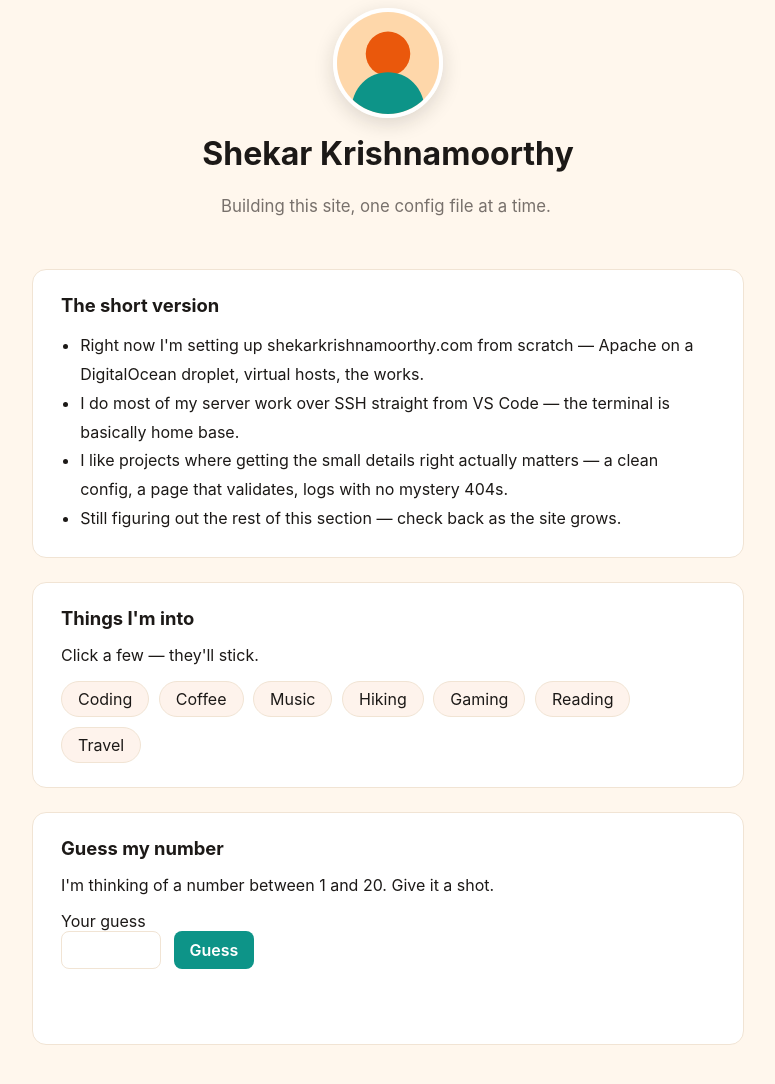
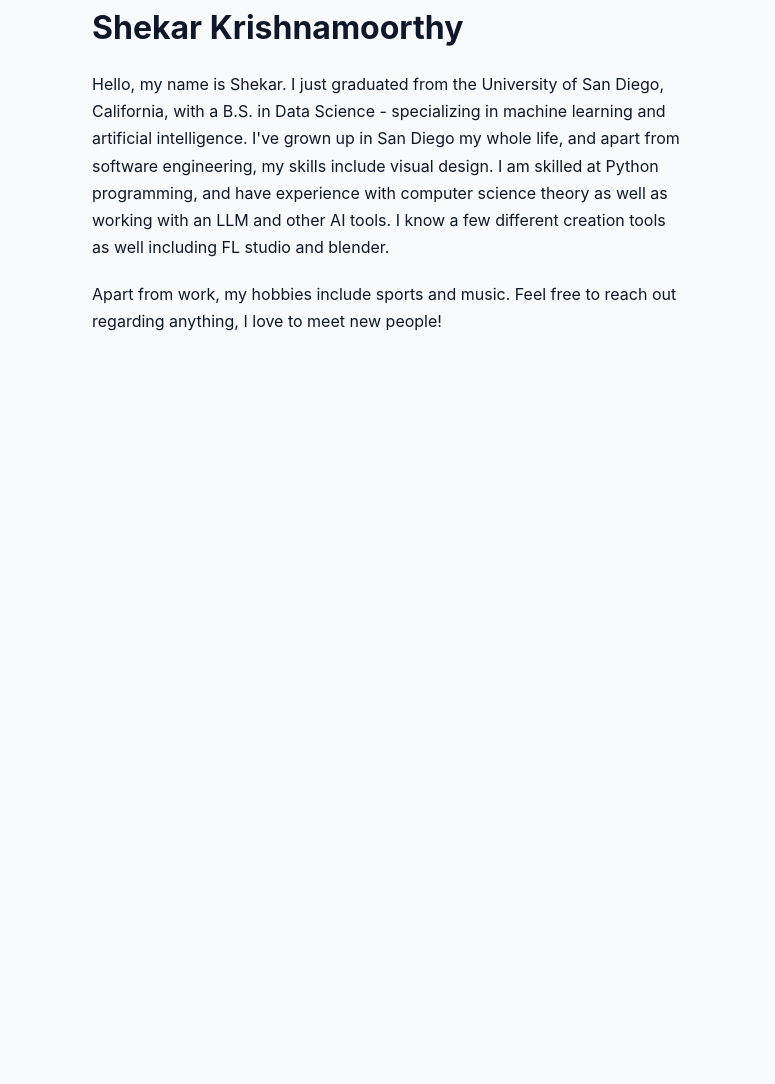
Before and after one commit to shekark642/shekarkrishnamoorthy.com, a plain HTML site: page members/shekarkrishnamoorthy.html in a window 1280 px wide. Shown: the part 40-1124 px from the top of the page, without its empty margins (252-1027 px from the left). After the commit the page ends 800 px from the top, so only its background shows below. Drawn offline with Linux system fonts and the light colour scheme.

Commit message:
Simplify About Me page to just name + bio
Replaced the placeholder page (avatar illustration, typewriter intro,
clickable tag cloud, a number-guessing game, a "still figuring out this
section" facts list) with exactly what was asked for: the name as a
heading, then the actual bio text, nothing else. Dropped the custom
orange/teal theme override along with it, since it existed only to
style the now-removed avatar/game elements - the page now just
inherits the shared site-nav.css tokens like every other page.

Kept the favicon and both tracking scripts (analytics.js, collector.js)
- those aren't page content, they're what the About Me Metrics
dashboard feature depends on, and removing them would silently break
that reporting without anyone having asked for it.

Co-Authored-By: Claude Sonnet 5 <noreply@anthropic.com>

```diff
--- a/members/shekarkrishnamoorthy.html
+++ b/members/shekarkrishnamoorthy.html
@@ -11,236 +11,27 @@
 <!-- HW3 custom analytics collector: static/performance/activity data -->
 <script src="https://collector.shekarkrishnamoorthy.com/collector.js" async></script>
 <style>
-  /* This page intentionally uses a different theme than the rest of the
-     site - overriding the shared design tokens from site-nav.css here
-     cascades automatically into every shared rule that reads var(...). */
-  :root {
-    --bg: #fff7ed;
-    --card: #ffffff;
-    --text: #1c1917;
-    --muted: #78716c;
-    --accent: #ea580c;
-    --accent2: #0d9488;
-    --border: #f1e4d4;
-  }
   main {
-    max-width: 760px;
+    max-width: 640px;
     margin: 0 auto;
     padding: 3rem 1.5rem 4rem;
   }
-
-  /* ---------- Intro ---------- */
-  .intro {
-    text-align: center;
-    margin-bottom: 2rem;
+  main h1 {
+    font-size: 2rem;
+    margin: 0 0 1.5rem;
   }
-  .avatar {
-    width: 110px;
-    height: 110px;
-    margin: 0 auto 1rem;
-    border-radius: 50%;
-    overflow: hidden;
-    border: 4px solid var(--card);
-    box-shadow: 0 6px 20px rgba(28,25,23,0.15);
-  }
-  .avatar svg { width: 100%; height: 100%; display: block; }
-  .intro h1 {
-    margin: 0 0 0.4rem;
-    font-size: 2rem;
-  }
-  .typewriter {
-    display: inline-block;
-    font-size: 1.05rem;
-    color: var(--muted);
-    border-right: 2px solid var(--accent);
-    white-space: nowrap;
-    overflow: hidden;
-    padding-right: 4px;
-  }
-
-  section {
-    background: var(--card);
-    border: 1px solid var(--border);
-    border-radius: 14px;
-    padding: 1.5rem 1.75rem;
-    margin-top: 1.5rem;
-  }
-  section h2 {
-    margin-top: 0;
-    font-size: 1.15rem;
-  }
-
-  /* ---------- Tag cloud ---------- */
-  .tags {
-    display: flex;
-    flex-wrap: wrap;
-    gap: 0.6rem;
-    padding: 0;
-    margin: 0;
-    list-style: none;
-  }
-  .tags button {
-    font: inherit;
-    cursor: pointer;
-    border: 1px solid var(--border);
-    border-radius: 999px;
-    padding: 0.45rem 1rem;
-    background: #fef3ec;
+  main p {
     color: var(--text);
-    transition: background 0.2s ease, transform 0.15s ease, color 0.2s ease;
-  }
-  .tags button:hover,
-  .tags button.picked {
-    background: var(--accent);
-    color: #fff;
-    transform: translateY(-2px);
-  }
-
-  /* ---------- Guessing game ---------- */
-  .game input[type="number"] {
-    font: inherit;
-    padding: 0.5rem 0.75rem;
-    border: 1px solid var(--border);
-    border-radius: 8px;
-    width: 100px;
-    margin-right: 0.5rem;
-  }
-  .game button {
-    font: inherit;
-    cursor: pointer;
-    border: none;
-    border-radius: 8px;
-    padding: 0.55rem 1rem;
-    background: var(--accent2);
-    color: #fff;
-    font-weight: 600;
-  }
-  .game p.result {
-    margin-top: 0.75rem;
-    min-height: 1.4rem;
-    font-weight: 600;
-    color: var(--accent2);
-  }
-
-  ul.facts {
-    padding-left: 1.2rem;
-    margin: 0;
-    line-height: 1.8;
-  }
-
-  footer {
-    text-align: center;
-    color: var(--muted);
-    font-size: 0.85rem;
-    margin-top: 2rem;
+    line-height: 1.7;
+    margin: 0 0 1.2rem;
   }
 </style>
 </head>
 <body>
 <main>
-
-  <div class="intro">
-    <!--
-      Avatar placeholder: swap the inline SVG below for a real photo once you have one:
-      <img src="/images/profile.jpg" alt="Shekar Krishnamoorthy" style="width:100%;height:100%;object-fit:cover;">
-    -->
-    <div class="avatar" aria-hidden="true">
-      <svg viewBox="0 0 110 110" role="img" aria-label="Placeholder avatar illustration">
-        <rect width="110" height="110" fill="#fed7aa"/>
-        <circle cx="55" cy="45" r="24" fill="#ea580c"/>
-        <path d="M15 110 c0 -30 20 -45 40 -45 s40 15 40 45 z" fill="#0d9488"/>
-      </svg>
-    </div>
-    <h1>Shekar Krishnamoorthy</h1>
-    <p class="typewriter" id="typewriter"></p>
-  </div>
-
-  <section aria-labelledby="about-heading">
-    <h2 id="about-heading">The short version</h2>
-    <ul class="facts">
-      <li>Right now I'm setting up shekarkrishnamoorthy.com from scratch — Apache on a DigitalOcean droplet, virtual hosts, the works.</li>
-      <li>I do most of my server work over SSH straight from VS Code — the terminal is basically home base.</li>
-      <li>I like projects where getting the small details right actually matters — a clean config, a page that validates, logs with no mystery 404s.</li>
-      <li>Still figuring out the rest of this section — check back as the site grows.</li>
-    </ul>
-  </section>
-
-  <section aria-labelledby="tags-heading">
-    <h2 id="tags-heading">Things I'm into</h2>
-    <p>Click a few — they'll stick.</p>
-    <ul class="tags" id="tagList">
-      <li><button type="button">Coding</button></li>
-      <li><button type="button">Coffee</button></li>
-      <li><button type="button">Music</button></li>
-      <li><button type="button">Hiking</button></li>
-      <li><button type="button">Gaming</button></li>
-      <li><button type="button">Reading</button></li>
-      <li><button type="button">Travel</button></li>
-      <!-- Edit this list freely — add or remove <li><button type="button">Tag</button></li> items -->
-    </ul>
-  </section>
-
-  <section class="game" aria-labelledby="game-heading">
-    <h2 id="game-heading">Guess my number</h2>
-    <p>I'm thinking of a number between 1 and 20. Give it a shot.</p>
-    <form id="guessForm">
-      <label for="guessInput">Your guess</label><br>
-      <input type="number" id="guessInput" name="guess" min="1" max="20" required>
-      <button type="submit">Guess</button>
-    </form>
-    <p class="result" id="guessResult" role="status"></p>
-  </section>
+  <h1>Shekar Krishnamoorthy</h1>
+  <p>Hello, my name is Shekar. I just graduated from the University of San Diego, California, with a B.S. in Data Science - specializing in machine learning and artificial intelligence. I've grown up in San Diego my whole life, and apart from software engineering, my skills include visual design. I am skilled at Python programming, and have experience with computer science theory as well as working with an LLM and other AI tools. I know a few different creation tools as well including FL studio and blender.</p>
+  <p>Apart from work, my hobbies include sports and music. Feel free to reach out regarding anything, I love to meet new people!</p>
 </main>
-
-<script>
-  (function () {
-    "use strict";
-
-    // Typewriter intro
-    var line = "Building this site, one config file at a time.";
-    var el = document.getElementById("typewriter");
-    var i = 0;
-    function typeNext() {
-      if (i <= line.length) {
-        el.textContent = line.slice(0, i);
-        i += 1;
-        setTimeout(typeNext, 45);
-      } else {
-        el.style.borderRight = "none";
-      }
-    }
-    typeNext();
-
-    // Tag cloud toggle
-    var tagList = document.getElementById("tagList");
-    tagList.addEventListener("click", function (event) {
-      var target = event.target;
-      if (target.tagName === "BUTTON") {
-        target.classList.toggle("picked");
-      }
-    });
-
-    // Guessing game
-    var secret = Math.floor(Math.random() * 20) + 1;
-    var attempts = 0;
-    var form = document.getElementById("guessForm");
-    var result = document.getElementById("guessResult");
-    var input = document.getElementById("guessInput");
-
-    form.addEventListener("submit", function (event) {
-      event.preventDefault();
-      var guess = Number(input.value);
-      attempts += 1;
-
-      if (guess === secret) {
-        result.textContent = "That's it! Got it in " + attempts + " guess" + (attempts === 1 ? "" : "es") + ". Refresh to play again.";
-      } else if (guess < secret) {
-        result.textContent = "Higher than " + guess + ". Try again.";
-      } else {
-        result.textContent = "Lower than " + guess + ". Try again.";
-      }
-    });
-  })();
-</script>
 </body>
 </html>
```
